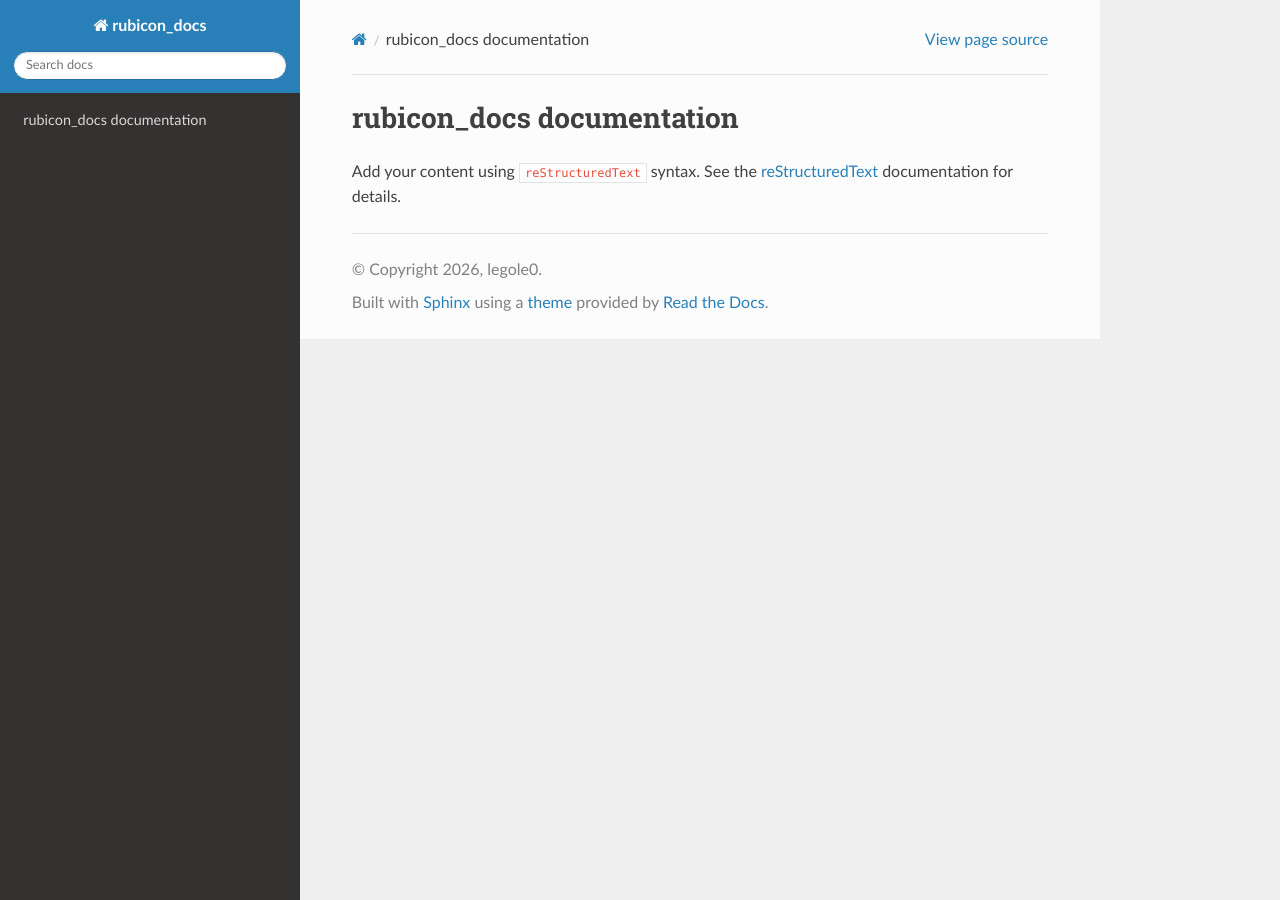
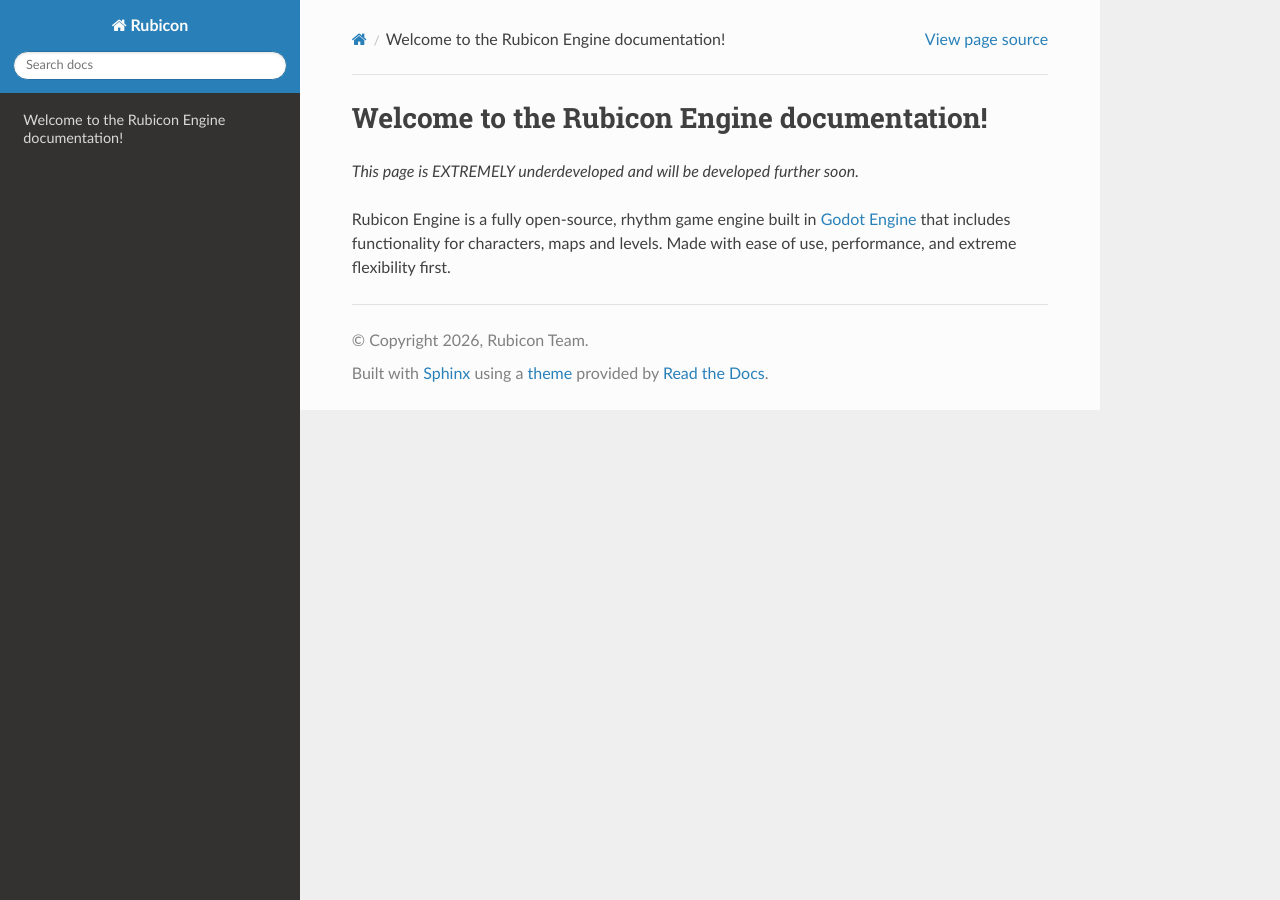
Before and after one commit to RubiconTeam/rubicon_docs, a Sphinx documentation site: the page built from source/index.rst, in a window 1280 px wide. Built offline with Sphinx 7.4.7 and the Read the Docs theme 3.1.0, drawn with Linux system fonts in a browser that asks for light colours.

Commit message:
Change default page a bit

```diff
--- a/source/conf.py
+++ b/source/conf.py
@@ -6,8 +6,8 @@
 # -- Project information -----------------------------------------------------
 # https://www.sphinx-doc.org/en/master/usage/configuration.html#project-information
 
-project = 'rubicon_docs'
-copyright = '2026, legole0'
+project = 'Rubicon'
+copyright = '2026, Rubicon Team'
 author = 'legole0'
 
 # -- General configuration ---------------------------------------------------
--- a/source/index.rst
+++ b/source/index.rst
@@ -1,14 +1,11 @@
-.. rubicon_docs documentation master file, created by
-   sphinx-quickstart on Sat Jan 31 12:21:32 2026.
-   You can adapt this file completely to your liking, but it should at least
-   contain the root `toctree` directive.
-
-rubicon_docs documentation
+Welcome to the Rubicon Engine documentation!
 ==========================
 
-Add your content using ``reStructuredText`` syntax. See the
-`reStructuredText <https://www.sphinx-doc.org/en/master/usage/restructuredtext/index.html>`_
-documentation for details.
+*This page is EXTREMELY underdeveloped and will be developed further soon.*
+
+Rubicon Engine is a fully open-source, rhythm game engine built in `Godot Engine <https://godotengine.org>`_
+that includes functionality for characters, maps and levels.
+Made with ease of use, performance, and extreme flexibility first.
 
 
 .. toctree::
```
Also changed, not shown: 2 other files.
